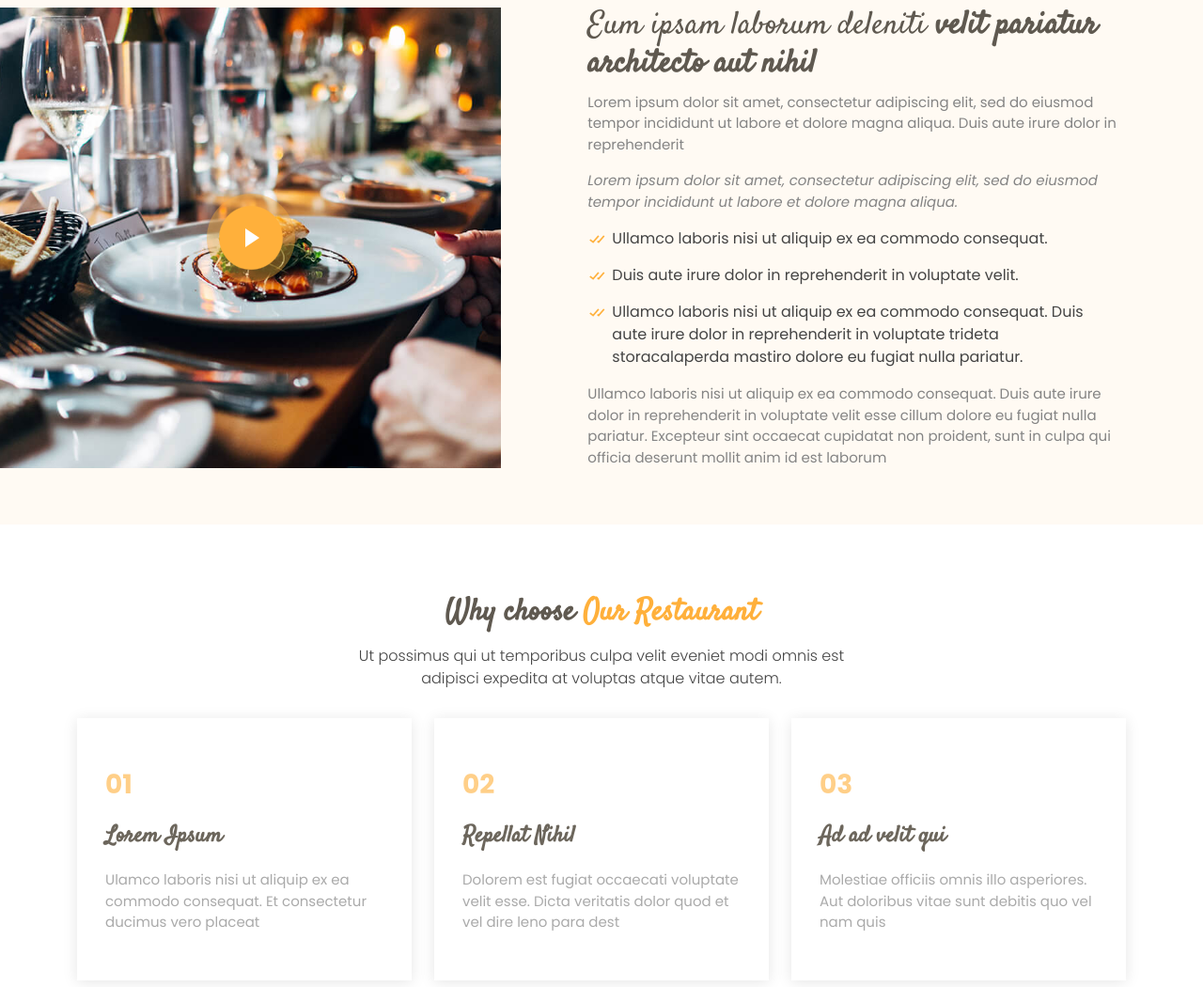
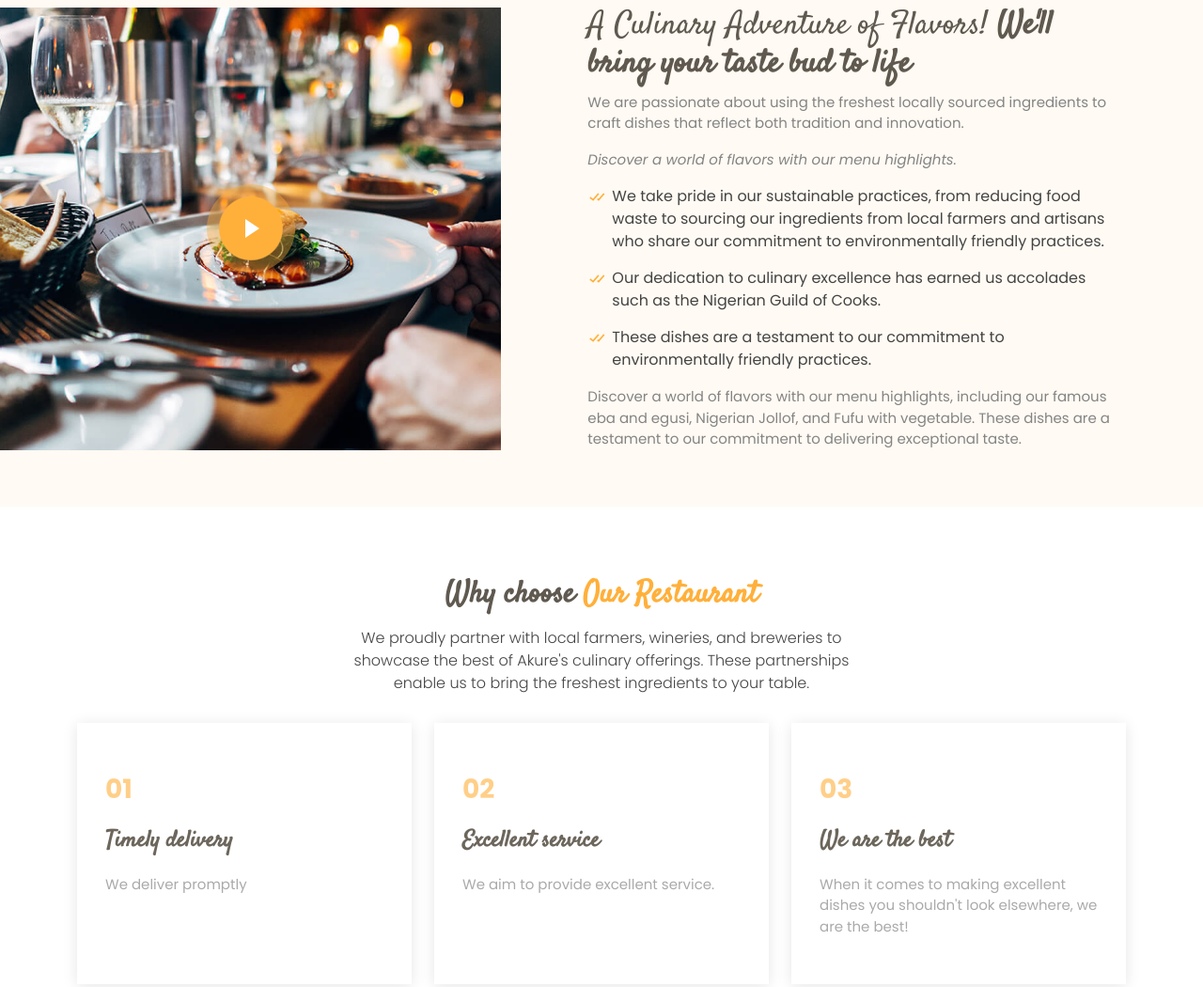
Before and after one commit to DHughes666/anointed-fingers1, a plain HTML site: page index.html in a window 1280 px wide. Shown: the part 852-1902 px from the top of the page at 94% size. Drawn offline with Linux system fonts and the light colour scheme.

Commit message:
Special dishes

```diff
--- a/index.html
+++ b/index.html
@@ -163,23 +163,26 @@
           <div class="col-lg-7 d-flex flex-column justify-content-center align-items-stretch">
 
             <div class="content">
-              <h3>Eum ipsam laborum deleniti <strong>velit pariatur architecto aut nihil</strong></h3>
+              <h3>A Culinary Adventure of Flavors! <strong>We'll bring your taste bud to life</strong></h3>
               <p>
-                Lorem ipsum dolor sit amet, consectetur adipiscing elit, sed do eiusmod tempor incididunt ut labore et dolore magna aliqua. Duis aute irure dolor in reprehenderit
+                We are passionate about using the freshest locally sourced ingredients to
+                craft dishes that reflect both tradition and innovation.
               </p>
               <p class="fst-italic">
-                Lorem ipsum dolor sit amet, consectetur adipiscing elit, sed do eiusmod tempor incididunt ut labore et dolore
-                magna aliqua.
+                Discover a world of flavors with our menu highlights.
               </p>
               <ul>
-                <li><i class="bx bx-check-double"></i> Ullamco laboris nisi ut aliquip ex ea commodo consequat.</li>
-                <li><i class="bx bx-check-double"></i> Duis aute irure dolor in reprehenderit in voluptate velit.</li>
-                <li><i class="bx bx-check-double"></i> Ullamco laboris nisi ut aliquip ex ea commodo consequat. Duis aute irure dolor in reprehenderit in voluptate trideta storacalaperda mastiro dolore eu fugiat nulla pariatur.</li>
+                <li><i class="bx bx-check-double"></i> We take pride in our sustainable practices, from reducing food waste to sourcing
+                  our ingredients from local farmers and artisans who share our commitment to
+                  environmentally friendly practices.</li>
+                <li><i class="bx bx-check-double"></i> Our dedication to culinary excellence has earned us accolades such as the
+                Nigerian Guild of Cooks.</li>
+                <li><i class="bx bx-check-double"></i> These dishes are a testament to our commitment to environmentally friendly practices.</li>
               </ul>
               <p>
-                Ullamco laboris nisi ut aliquip ex ea commodo consequat. Duis aute irure dolor in reprehenderit in voluptate
-                velit esse cillum dolore eu fugiat nulla pariatur. Excepteur sint occaecat cupidatat non proident, sunt in
-                culpa qui officia deserunt mollit anim id est laborum
+                Discover a world of flavors with our menu highlights, including our famous eba and egusi,
+                Nigerian Jollof, and Fufu with vegetable. These dishes are a testament to our
+                commitment to delivering exceptional taste.
               </p>
             </div>
 
@@ -196,7 +199,9 @@
 
         <div class="section-title">
           <h2>Why choose <span>Our Restaurant</span></h2>
-          <p>Ut possimus qui ut temporibus culpa velit eveniet modi omnis est adipisci expedita at voluptas atque vitae autem.</p>
+          <p>We proudly partner with local farmers, wineries, and breweries to showcase the best
+            of Akure's culinary offerings. These partnerships enable us to bring the
+            freshest ingredients to your table.</p>
         </div>
 
         <div class="row">
@@ -204,24 +209,24 @@
           <div class="col-lg-4">
             <div class="box">
               <span>01</span>
-              <h4>Lorem Ipsum</h4>
-              <p>Ulamco laboris nisi ut aliquip ex ea commodo consequat. Et consectetur ducimus vero placeat</p>
+              <h4>Timely delivery</h4>
+              <p>We deliver promptly</p>
             </div>
           </div>
 
           <div class="col-lg-4 mt-4 mt-lg-0">
             <div class="box">
               <span>02</span>
-              <h4>Repellat Nihil</h4>
-              <p>Dolorem est fugiat occaecati voluptate velit esse. Dicta veritatis dolor quod et vel dire leno para dest</p>
+              <h4>Excellent service</h4>
+              <p>We aim to provide excellent service.</p>
             </div>
           </div>
 
           <div class="col-lg-4 mt-4 mt-lg-0">
             <div class="box">
               <span>03</span>
-              <h4> Ad ad velit qui</h4>
-              <p>Molestiae officiis omnis illo asperiores. Aut doloribus vitae sunt debitis quo vel nam quis</p>
+              <h4> We are the best</h4>
+              <p>When it comes to making excellent dishes you shouldn't look elsewhere, we are the best!</p>
             </div>
           </div>
 
@@ -343,26 +348,26 @@
 
         <div class="section-title">
           <h2>Check our <span>Specials</span></h2>
-          <p>Ut possimus qui ut temporibus culpa velit eveniet modi omnis est adipisci expedita at voluptas atque vitae autem.</p>
+          <p>And when you feel like treating yourself right we got you covered with our special dishes made just to suit you.</p>
         </div>
 
         <div class="row">
           <div class="col-lg-3">
             <ul class="nav nav-tabs flex-column">
               <li class="nav-item">
-                <a class="nav-link active show" data-bs-toggle="tab" href="#tab-1">Modi sit est</a>
+                <a class="nav-link active show" data-bs-toggle="tab" href="#tab-1">Pounded Yam and Egusi Soup</a>
               </li>
               <li class="nav-item">
-                <a class="nav-link" data-bs-toggle="tab" href="#tab-2">Unde praesentium sed</a>
+                <a class="nav-link" data-bs-toggle="tab" href="#tab-2">Jollof Rice</a>
               </li>
               <li class="nav-item">
-                <a class="nav-link" data-bs-toggle="tab" href="#tab-3">Pariatur explicabo vel</a>
+                <a class="nav-link" data-bs-toggle="tab" href="#tab-3">Amala and Ewedu Soup</a>
               </li>
               <li class="nav-item">
-                <a class="nav-link" data-bs-toggle="tab" href="#tab-4">Nostrum qui quasi</a>
+                <a class="nav-link" data-bs-toggle="tab" href="#tab-4">Semo and Okra</a>
               </li>
               <li class="nav-item">
-                <a class="nav-link" data-bs-toggle="tab" href="#tab-5">Iusto ut expedita aut</a>
+                <a class="nav-link" data-bs-toggle="tab" href="#tab-5">Chinchinga</a>
               </li>
             </ul>
           </div>
```
